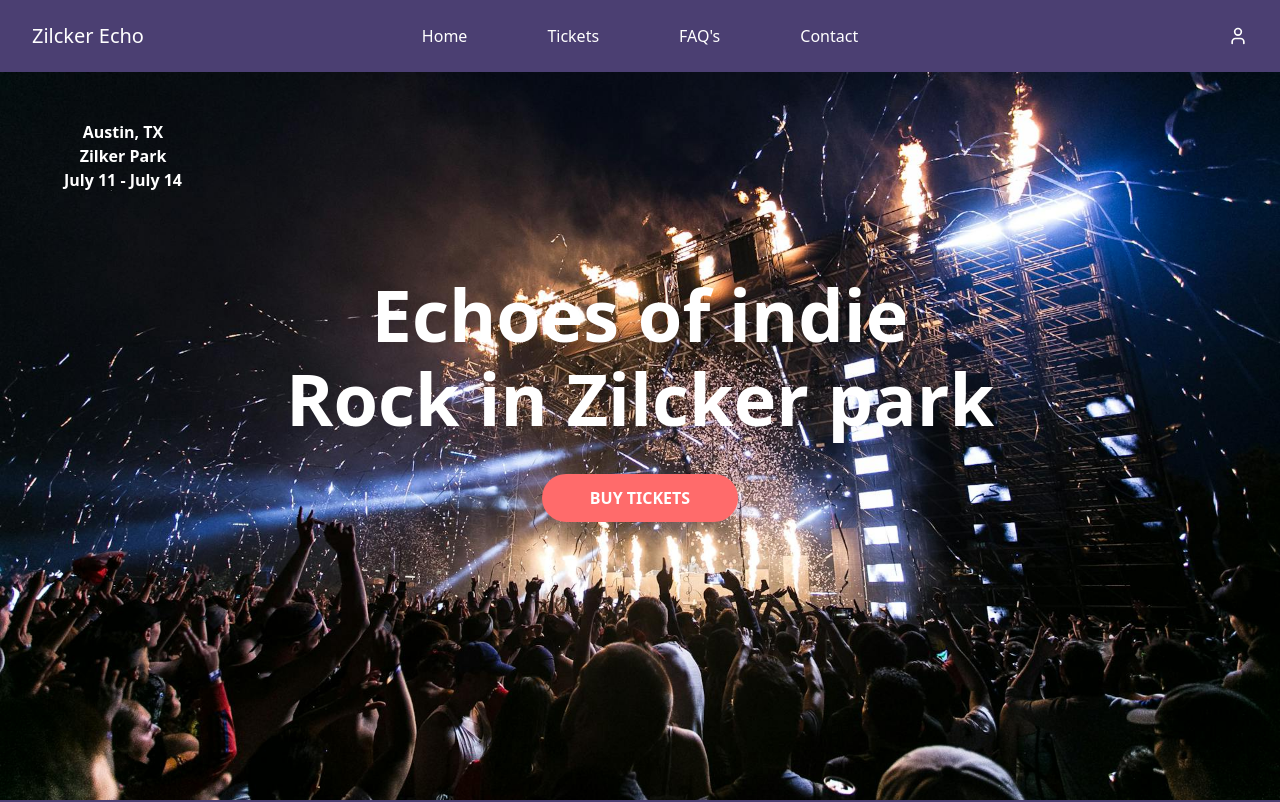
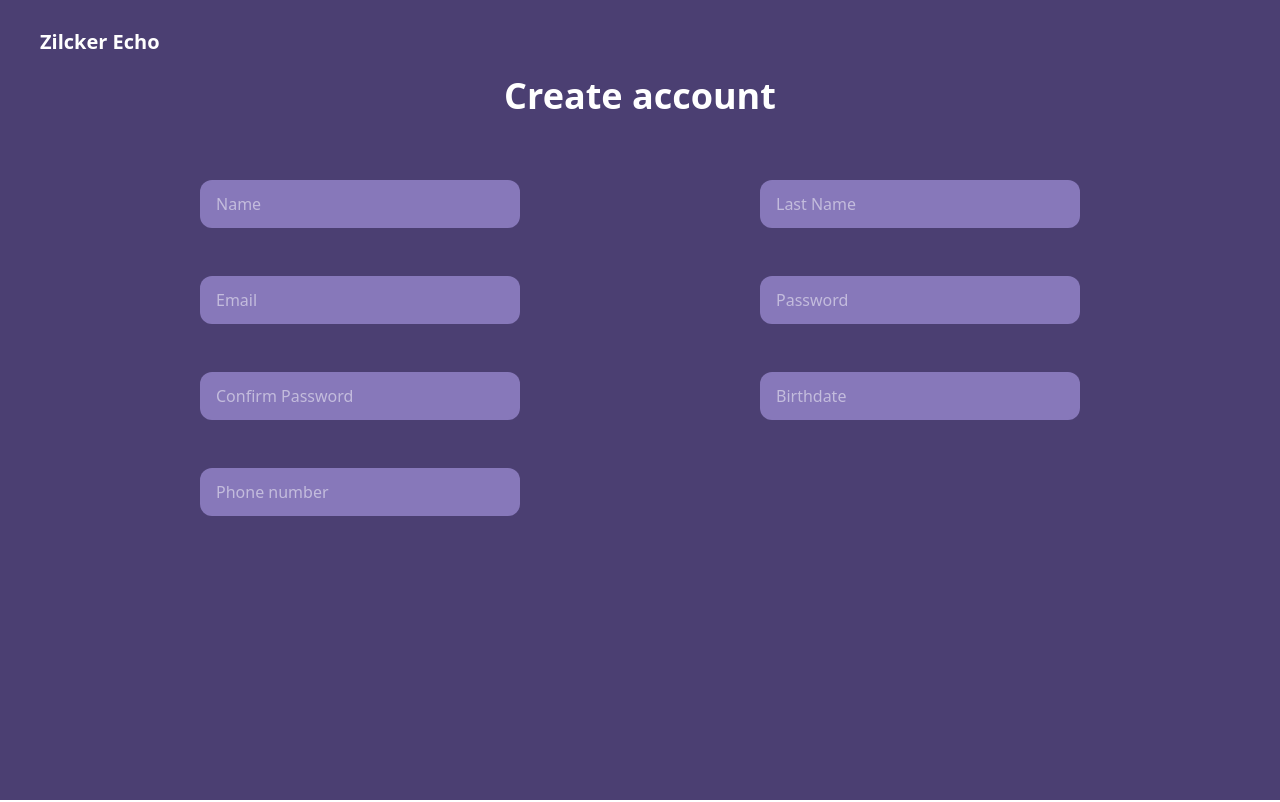
Before and after one commit to fdvalderrama/zilcker-echo-front, a React (Vite) app: page /createAccount in a window 1280 px wide. Shown: the top 802 px of the page. Built offline with nearby package versions, Linux system fonts and the light colour scheme.

Commit message:
Diseño de titulo e inputs

```diff
--- a/package.json
+++ b/package.json
@@ -14,6 +14,7 @@
     "lucide-react": "^0.511.0",
     "react": "^19.1.0",
     "react-dom": "^19.1.0",
+    "react-router-dom": "^7.6.1",
     "tailwindcss": "^4.1.7"
   },
   "devDependencies": {
--- a/src/App.tsx
+++ b/src/App.tsx
@@ -1,10 +1,15 @@
-import Home from "./views/Home";
+import HomeView from "./views/HomeView";
+import { BrowserRouter as Router, Routes, Route } from "react-router-dom";
+import CreateAccountView from "./views/CreateAccountView";
 
 function App() {
   return (
-    <div>
-      <Home />
-    </div>
+    <Router>
+      <Routes>
+        <Route path="/" element={<HomeView />} />
+        <Route path="/createAccount" element={<CreateAccountView />} />
+      </Routes>
+    </Router>
   );
 }
 
--- /dev/null
+++ b/src/components/registerComponents/InputCreateAccount.tsx
@@ -0,0 +1,21 @@
+import { type FC } from "react";
+
+type InputLilaProps = {
+  placeholder: string;
+  value: string;
+  onChange: (e: React.ChangeEvent<HTMLInputElement>) => void;
+};
+
+const InputLila: FC<InputLilaProps> = ({ placeholder, value, onChange }) => {
+  return (
+    <input
+      className="bg-[#8778BA] h-12 w-80 ps-4 rounded-xl"
+      type="text"
+      placeholder={placeholder}
+      value={value}
+      onChange={onChange}
+    />
+  );
+};
+
+export default InputLila;
--- /dev/null
+++ b/src/views/CreateAccountView.tsx
@@ -0,0 +1,61 @@
+import InputLila from "../components/registerComponents/InputCreateAccount";
+import { useState } from "react";
+
+const CreateAccountView = () => {
+  const [name, setName] = useState("");
+
+  return (
+    <div className="w-full h-screen bg-[#4B3F72] text-white overflow-hidden">
+      <h4 className="mt-7 ms-10 text-xl font-semibold">Zilcker Echo</h4>
+      <h1 className="mt-5 font-bold text-center text-4xl">Create account</h1>
+      <div className="flex justify-center mt-16 gap-x-60">
+        <div className="flex flex-col">
+          <InputLila
+            placeholder="Name"
+            value={name}
+            onChange={(e) => setName(e.target.value)}
+          />
+
+          <input
+            className="bg-[#8778BA] h-12 w-80 ps-4 rounded-xl mt-12"
+            type="text"
+            placeholder="Email"
+          />
+
+          <input
+            className="bg-[#8778BA] h-12 w-80 ps-4 rounded-xl mt-12"
+            type="text"
+            placeholder="Confirm Password"
+          />
+
+          <input
+            className="bg-[#8778BA] h-12 w-80 ps-4 rounded-xl mt-12"
+            type="text"
+            placeholder="Phone number"
+          />
+        </div>
+        <div className="flex flex-col">
+          <input
+            className="bg-[#8778BA] h-12 w-80 ps-4 rounded-xl"
+            type="text"
+            placeholder="Last Name"
+          />
+
+          <input
+            className="bg-[#8778BA] h-12 w-80 ps-4 rounded-xl mt-12"
+            type="text"
+            placeholder="Password"
+          />
+
+          <input
+            className="bg-[#8778BA] h-12 w-80 ps-4 rounded-xl mt-12"
+            type="text"
+            placeholder="Birthdate"
+          />
+        </div>
+      </div>
+    </div>
+  );
+};
+
+export default CreateAccountView;
--- a/src/views/Home.tsx
+++ b/src/views/HomeView.tsx
@@ -4,7 +4,7 @@ import Lineup from "../components/homeComponents/Lineup";
 import Promotion from "../components/homeComponents/Promotion";
 import Sponsors from "../components/homeComponents/Sponsors";
 
-const Home = () => {
+const HomeView = () => {
   return (
     <div>
       <Hero />
@@ -16,4 +16,4 @@ const Home = () => {
   );
 };
 
-export default Home;
+export default HomeView;
```
Also changed, not shown: 1 other file (tests, documents, lock files or other folders).
